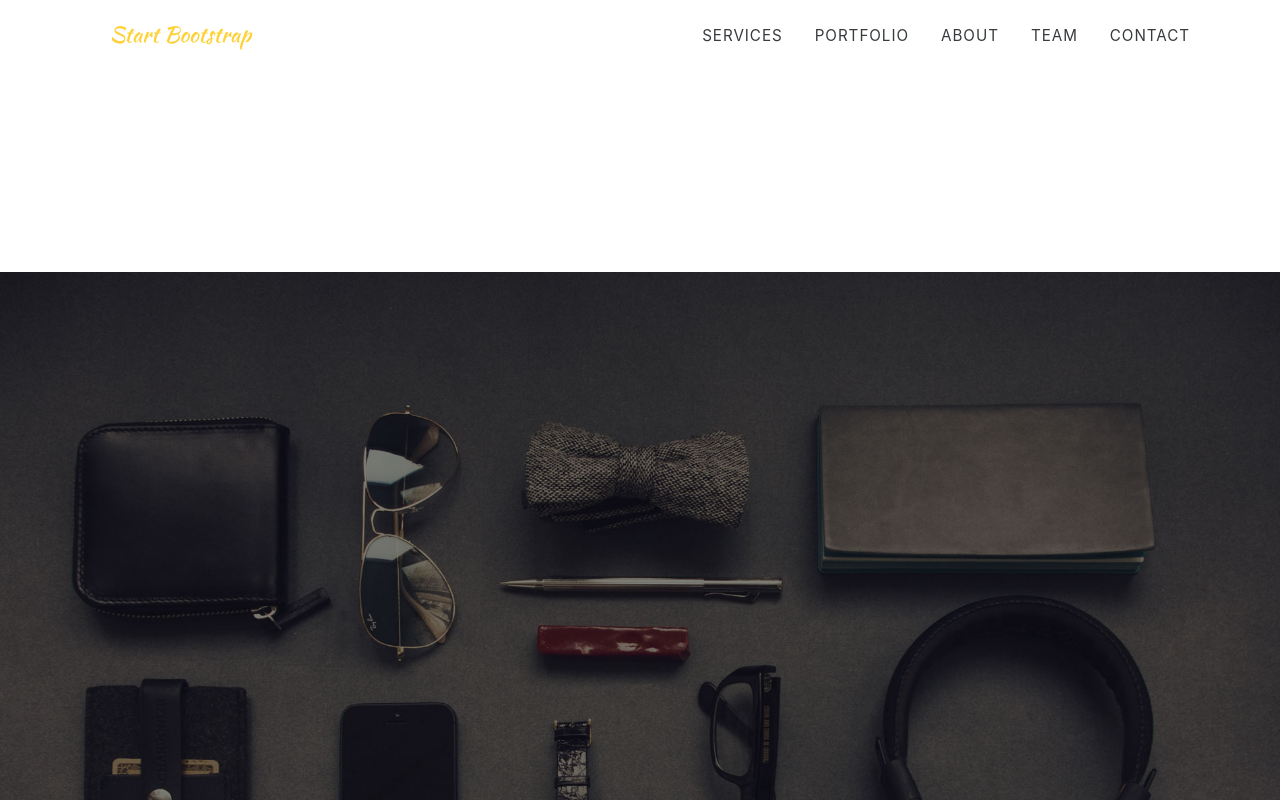
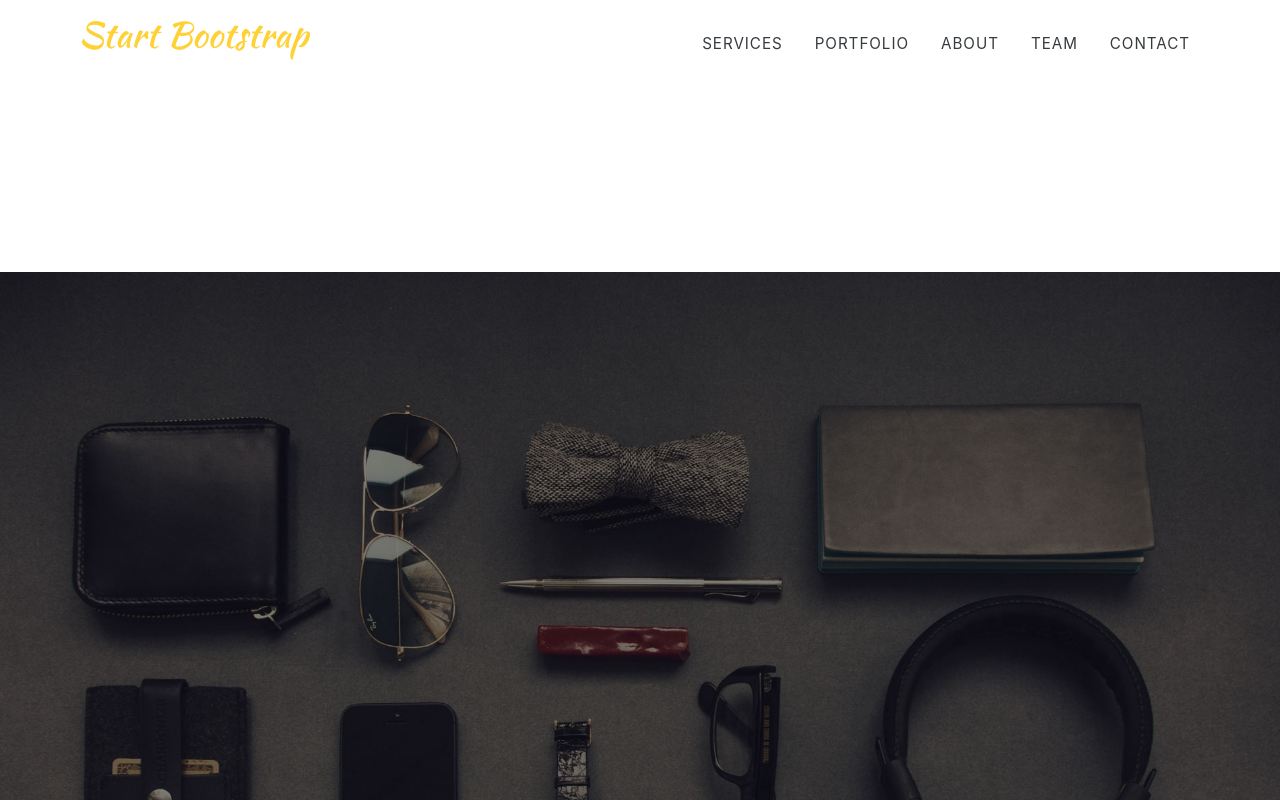
Before and after one commit to panosjapan7/tf-ladning-page-next, a Next.js app: page / in a window 1280 px wide. Shown: the top 800 px of the page. Built offline with nearby package versions, Linux system fonts and the light colour scheme.

Commit message:
Adds Image component

```diff
--- a/components/navigation.js
+++ b/components/navigation.js
@@ -1,11 +1,15 @@
 // import "../styles/globals.css";
-import Image from "next/image";
+import Image from "next/legacy/image";
+import logoImage from "../public/img/navbar-logo.svg";
 
 function Navigation () {
     return (
         <nav className="navbar navbar-expand-lg navbar-dark fixed-top" id="mainNav">
             <div className="container">
-                <a className="navbar-brand" href="#page-top"><Image src="/img/navbar-logo.svg" alt="..." width={200} height="300"/></a>
+                <a class="navbar-brand" href="#page-top">
+                    {/* <img src="/img/navbar-logo.svg" alt="..." /> */}
+                    <Image src={logoImage} alt="..." layout="intrinsic" />
+                </a>
                 <button className="navbar-toggler" type="button" data-bs-toggle="collapse" data-bs-target="#navbarResponsive" aria-controls="navbarResponsive" aria-expanded="false" aria-label="Toggle navigation">
                     Menu
                     <i className="fas fa-bars ms-1"></i>
```
